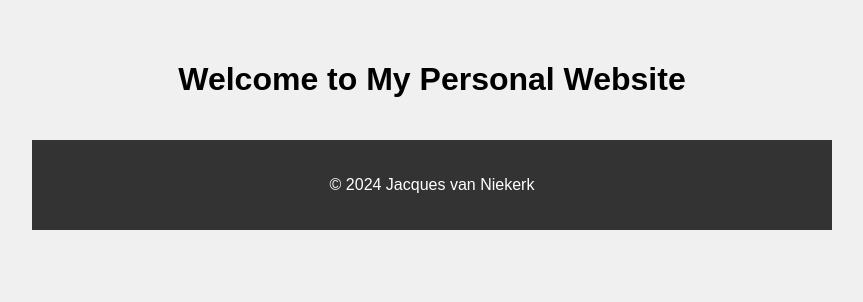
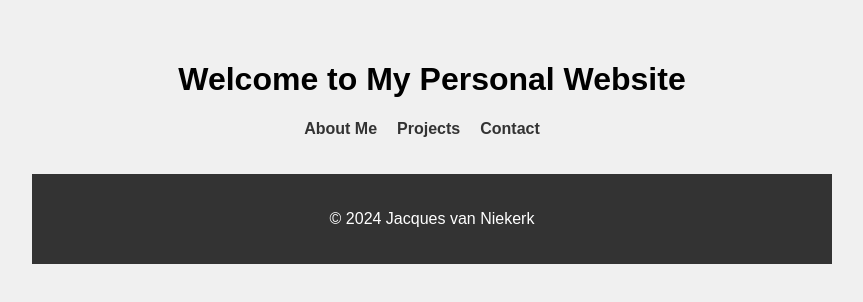
Before and after one commit to vnjacques00/Personal-Website, a React (Create React App) app: page / in a window 1280 px wide. Shown: the top 302 px of the page, without its empty margins (208-1071 px from the left). Built offline with nearby package versions, Linux system fonts and the light colour scheme.

Commit message:
Issue 1; added navigation bar

```diff
--- a/src/App.js
+++ b/src/App.js
@@ -3,13 +3,13 @@ function App() {
     <div className="container">
       <header>
         <h1>Welcome to My Personal Website</h1>
-        {/* <nav>
+        <nav>
           <ul>
             <li><a href="#about">About Me</a></li>
             <li><a href="#projects">Projects</a></li>
             <li><a href="#contact">Contact</a></li>
           </ul>
-        </nav> */}
+        </nav>
       </header>
       {/* <main>
         <section id="about">
```
